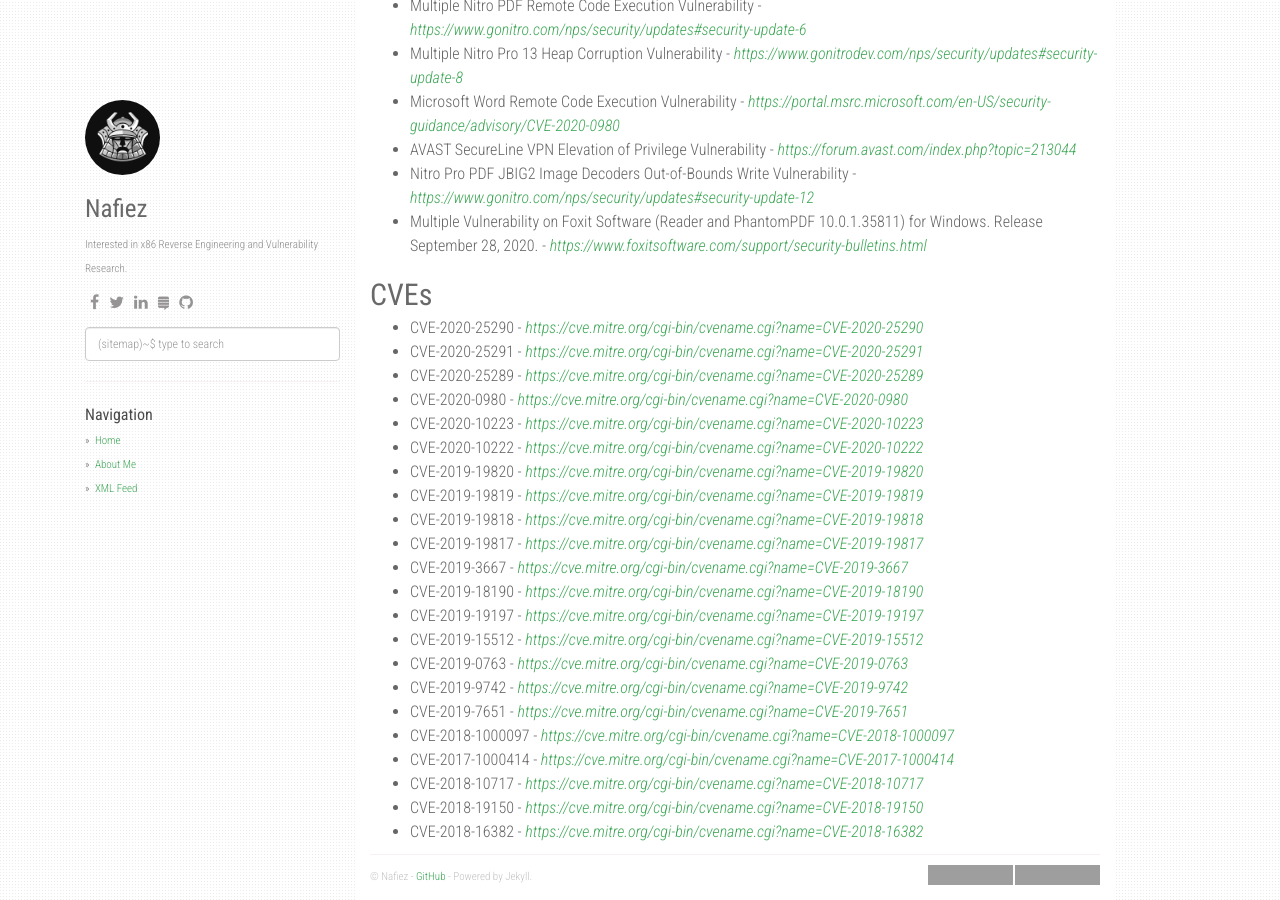
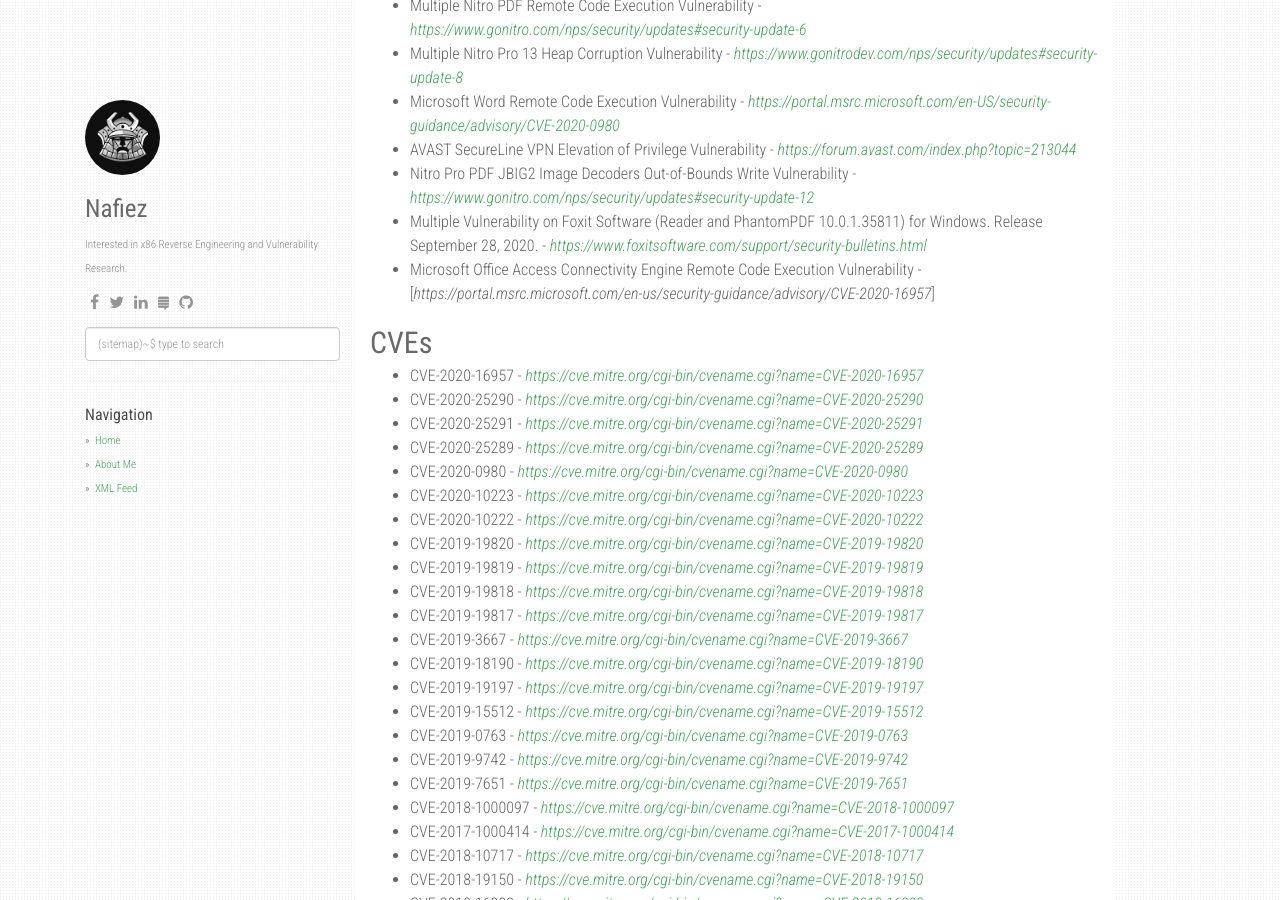
Before and after one commit to FazliMolaJan/nafiez.github.io, a Jekyll site: the page built from about.md, in a window 1280 px wide and 900 px high, scrolled down 928 px. Built offline with Jekyll 4.4.1, drawn with Linux system fonts in a browser that asks for light colours; nearby versions of some CDN libraries; grey boxes are pictures that could not be loaded.

Commit message:
Update about.md

```diff
--- a/about.md
+++ b/about.md
@@ -38,9 +38,11 @@ Acknowledgements
 - AVAST SecureLine VPN Elevation of Privilege Vulnerability - [_https://forum.avast.com/index.php?topic=213044_](https://forum.avast.com/index.php?topic=213044)
 - Nitro Pro PDF JBIG2 Image Decoders Out-of-Bounds Write Vulnerability - [_https://www.gonitro.com/nps/security/updates#security-update-12_](https://www.gonitro.com/nps/security/updates#security-update-12)
 - Multiple Vulnerability on Foxit Software (Reader and PhantomPDF 10.0.1.35811) for Windows. Release September 28, 2020. - [_https://www.foxitsoftware.com/support/security-bulletins.html_](https://www.foxitsoftware.com/support/security-bulletins.html)
+- Microsoft Office Access Connectivity Engine Remote Code Execution Vulnerability - [_https://portal.msrc.microsoft.com/en-us/security-guidance/advisory/CVE-2020-16957_]
 
 CVEs
----
+----
+- CVE-2020-16957 - [_https://cve.mitre.org/cgi-bin/cvename.cgi?name=CVE-2020-16957_](https://cve.mitre.org/cgi-bin/cvename.cgi?name=CVE-2020-16957)
 - CVE-2020-25290 - [_https://cve.mitre.org/cgi-bin/cvename.cgi?name=CVE-2020-25290_](https://cve.mitre.org/cgi-bin/cvename.cgi?name=CVE-2020-25290)
 - CVE-2020-25291 - [_https://cve.mitre.org/cgi-bin/cvename.cgi?name=CVE-2020-25291_](https://cve.mitre.org/cgi-bin/cvename.cgi?name=CVE-2020-25291)
 - CVE-2020-25289 - [_https://cve.mitre.org/cgi-bin/cvename.cgi?name=CVE-2020-25289_](https://cve.mitre.org/cgi-bin/cvename.cgi?name=CVE-2020-25289)
```
